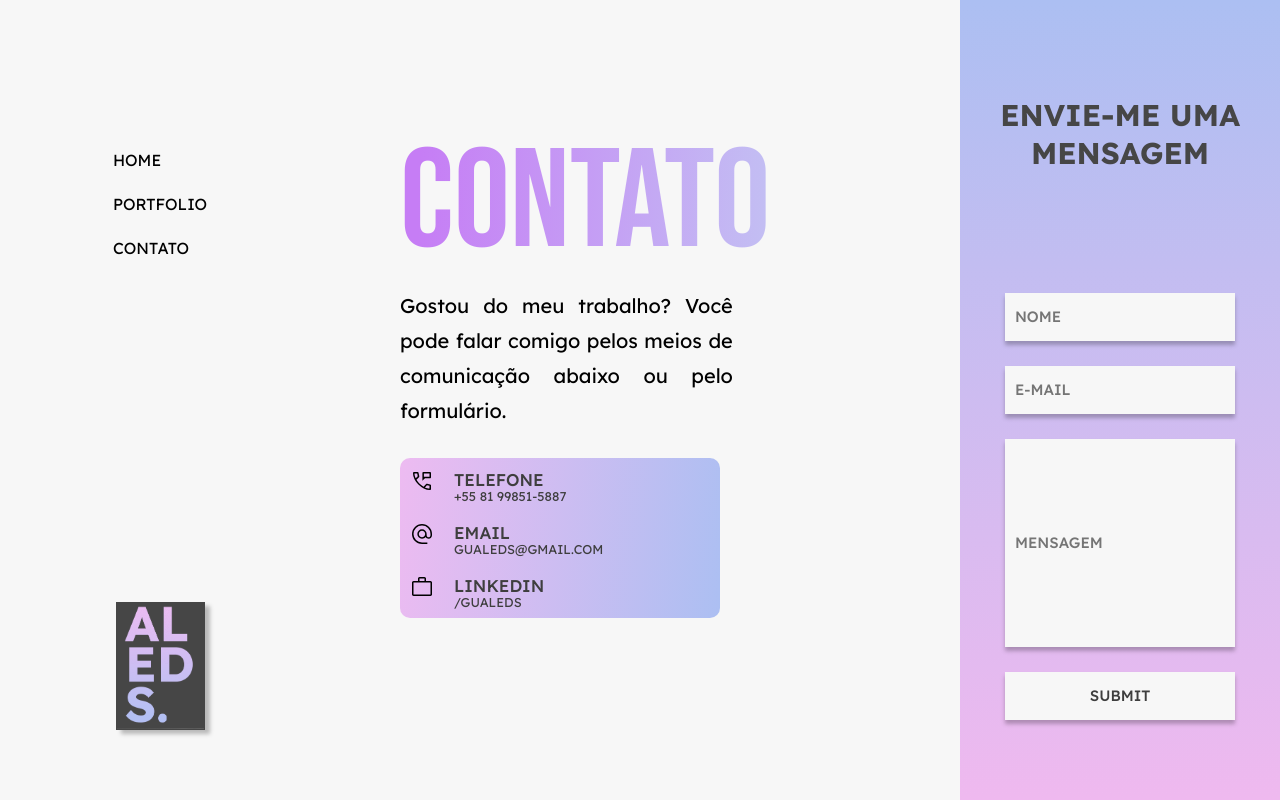
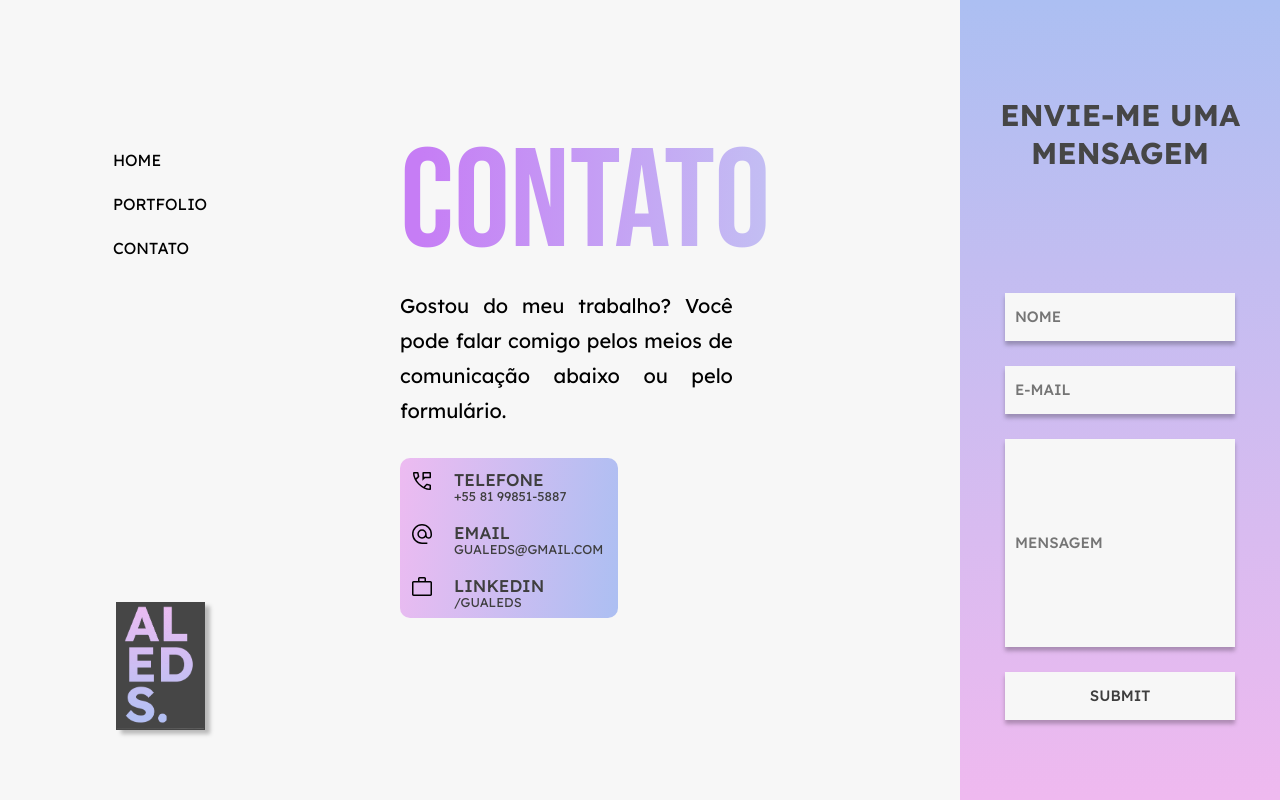
Before and after one commit to gustavoaleds/site-pessoal-react, a React (Vite) app: page /contato in a window 1280 px wide. Built offline with nearby package versions, Linux system fonts and the light colour scheme.

Commit message:
Update Contato.css

```diff
--- a/src/components/Contato/Contato.css
+++ b/src/components/Contato/Contato.css
@@ -31,7 +31,7 @@
 
 .contactCard{
   background: linear-gradient(97.55deg, #EDBBF1 0%, #ACBFF2 100%);
-  width: 25vw;
+  width: 17vw;
   height: 20vh;
   display: flex;
   justify-content: center;
```
